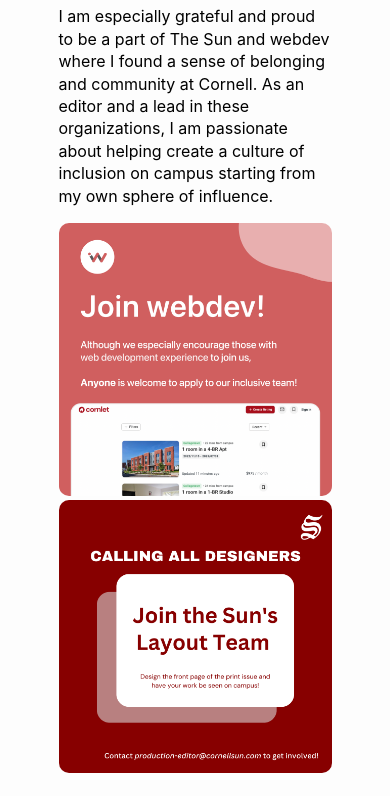
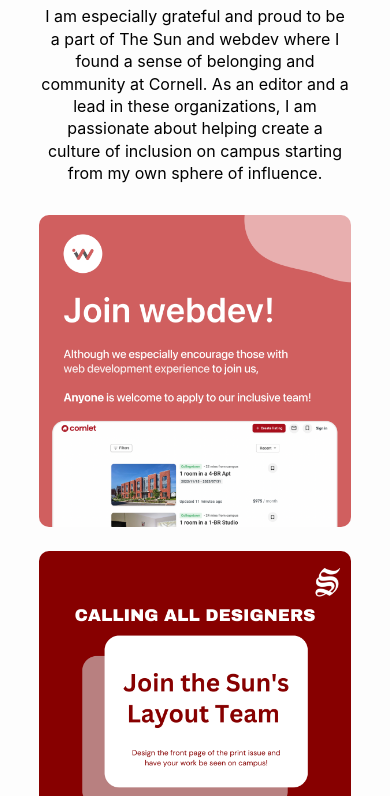
Before and after one commit to nk467/github.io, a plain HTML site: page about.html in a window 390 px wide. Shown: the part 274-1070 px from the top of the page. Drawn offline with Linux system fonts and the light colour scheme.

Commit message:
mobile margin

```diff
--- a/styles/site.css
+++ b/styles/site.css
@@ -107,7 +107,26 @@
 	text-decoration: underline;
 }
 
- @media screen and (min-width: 1000px){
+@media screen and (max-width: 1000px) {
+	body {
+		margin-left: 10%;
+		margin-right: 10%;
+	}
+
+	p {
+		margin-bottom: 30px;
+	}
+
+	img {
+		margin-bottom: 20px;
+	}
+
+	.project_wrapper {
+		text-align: center;
+	}
+}
+
+@media screen and (min-width: 1000px){
 	p {
 		font-size: 18px;
 	}
```
